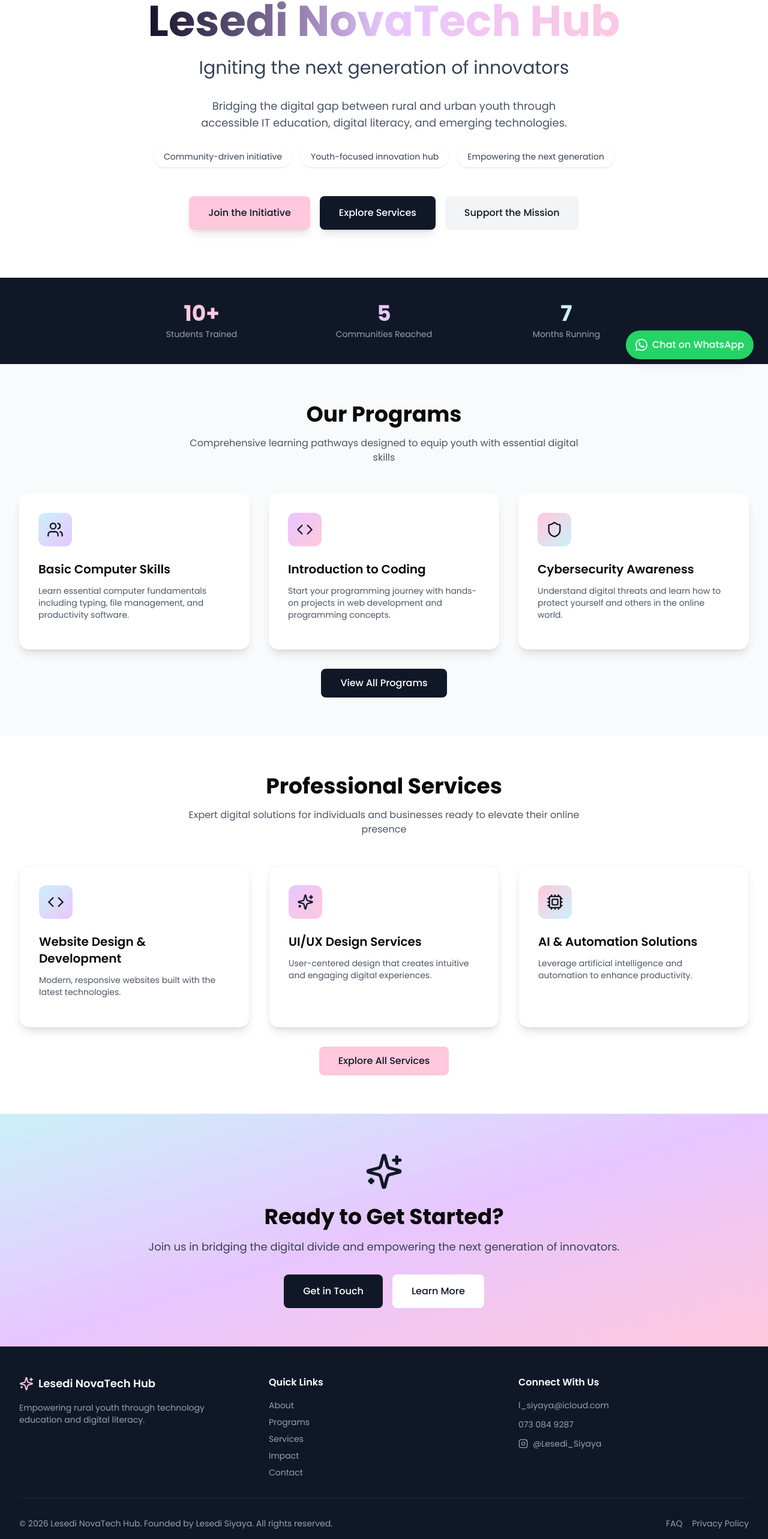
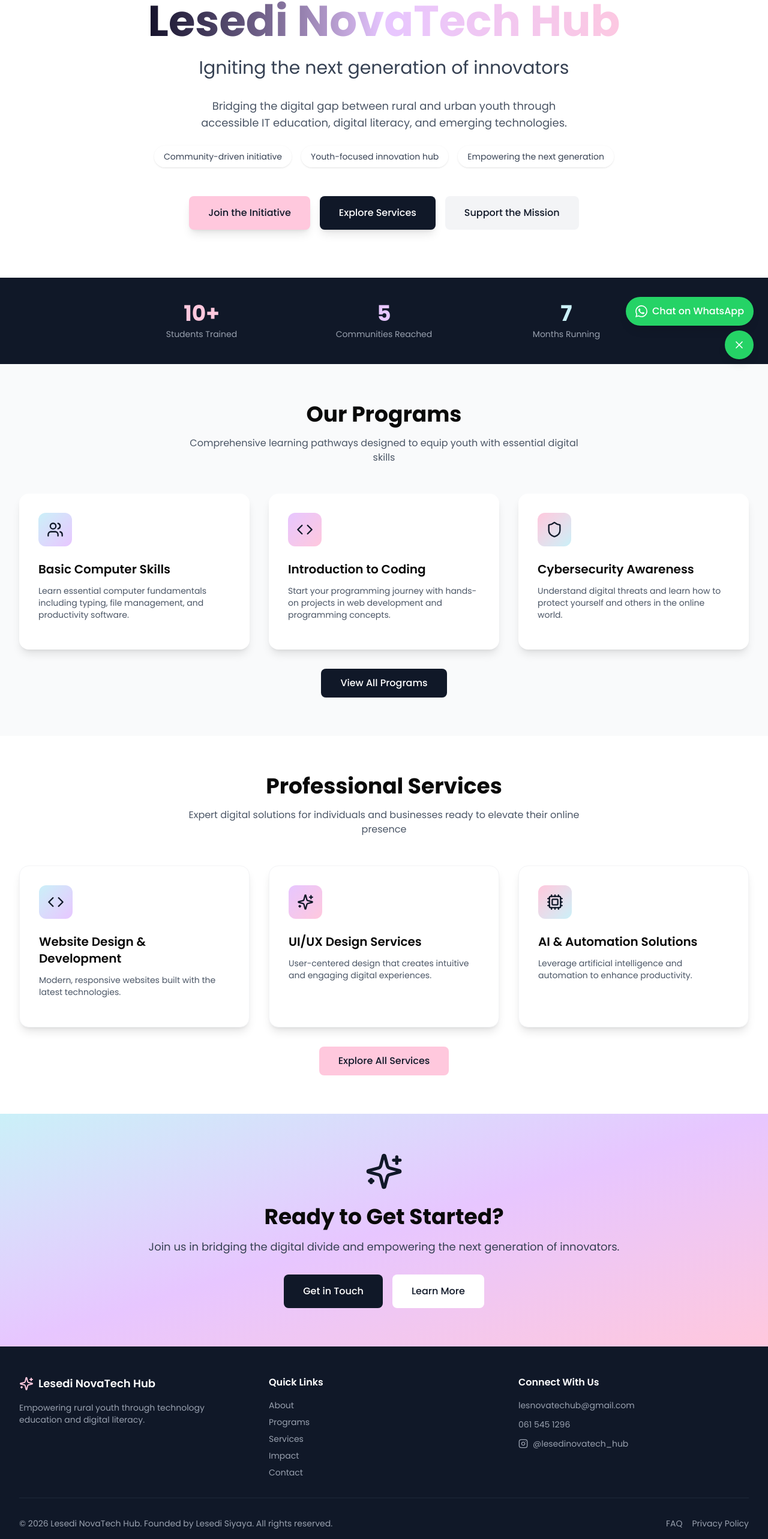
Before and after one commit to LesediSiyaya/Lesedinovatechhubwebsite, a React (Vite) app: page / in a window 1280 px wide. Shown: the part 177-2743 px from the top of the page at 60% size. Built offline with nearby package versions, Linux system fonts and the light colour scheme.

Commit message:
Update contact details and add collapsible WhatsApp button

```diff
--- a/src/app/components/Layout.tsx
+++ b/src/app/components/Layout.tsx
@@ -4,6 +4,7 @@ import { Sparkles, Menu, X, Instagram } from 'lucide-react';
 
 export default function Layout() {
   const [menuOpen, setMenuOpen] = useState(false);
+  const [whatsappOpen, setWhatsappOpen] = useState(true);
   const location = useLocation();
 
   const isActive = (path: string) => {
@@ -21,6 +22,12 @@ export default function Layout() {
     { path: '/impact', label: 'Impact' },
     { path: '/contact', label: 'Contact' },
   ];
+
+  const whatsappIcon = (
+    <svg xmlns="http://www.w3.org/2000/svg" className="w-5 h-5 flex-shrink-0" viewBox="0 0 24 24" fill="currentColor">
+      <path d="M17.472 14.382c-.297-.149-1.758-.867-2.03-.967-.273-.099-.471-.148-.67.15-.197.297-.767.966-.94 1.164-.173.199-.347.223-.644.075-.297-.15-1.255-.463-2.39-1.475-.883-.788-1.48-1.761-1.653-2.059-.173-.297-.018-.458.13-.606.134-.133.298-.347.446-.52.149-.174.198-.298.298-.497.099-.198.05-.371-.025-.52-.075-.149-.669-1.612-.916-2.207-.242-.579-.487-.5-.669-.51-.173-.008-.371-.01-.57-.01-.198 0-.52.074-.792.372-.272.297-1.04 1.016-1.04 2.479 0 1.462 1.065 2.875 1.213 3.074.149.198 2.096 3.2 5.077 4.487.709.306 1.262.489 1.694.625.712.227 1.36.195 1.871.118.571-.085 1.758-.719 2.006-1.413.248-.694.248-1.289.173-1.413-.074-.124-.272-.198-.57-.347m-5.421 7.403h-.004a9.87 9.87 0 01-5.031-1.378l-.361-.214-3.741.982.998-3.648-.235-.374a9.86 9.86 0 01-1.51-5.26c.001-5.45 4.436-9.884 9.888-9.884 2.64 0 5.122 1.03 6.988 2.898a9.825 9.825 0 012.893 6.994c-.003 5.45-4.437 9.884-9.885 9.884m8.413-18.297A11.815 11.815 0 0012.05 0C5.495 0 .16 5.335.157 11.892c0 2.096.547 4.142 1.588 5.945L.057 24l6.305-1.654a11.882 11.882 0 005.683 1.448h.005c6.554 0 11.89-5.335 11.893-11.893a11.821 11.821 0 00-3.48-8.413z"/>
+    </svg>
+  );
 
   return (
     <div className="min-h-screen bg-white">
@@ -116,20 +123,20 @@ export default function Layout() {
             <div>
               <h4 className="font-semibold mb-4">Connect With Us</h4>
               <div className="space-y-3 text-sm text-gray-400">
-                <a href="mailto:l_siyaya@icloud.com" className="block hover:text-[#ffc8dd] transition-colors">
-                  l_siyaya@icloud.com
+                <a href="mailto:lesnovatechub@gmail.com" className="block hover:text-[#ffc8dd] transition-colors">
+                  lesnovatechub@gmail.com
                 </a>
-                <a href="tel:+27730849287" className="block hover:text-[#ffc8dd] transition-colors">
-                  073 084 9287
+                <a href="tel:+27615451296" className="block hover:text-[#ffc8dd] transition-colors">
+                  061 545 1296
                 </a>
                 <a
-                  href="https://www.instagram.com/Lesedi_Siyaya"
+                  href="https://www.instagram.com/lesedinovatech_hub"
                   target="_blank"
                   rel="noopener noreferrer"
                   className="inline-flex items-center gap-2 hover:text-[#ffc8dd] transition-colors"
                 >
                   <Instagram className="w-4 h-4" />
-                  @Lesedi_Siyaya
+                  @lesedinovatech_hub
                 </a>
               </div>
             </div>
@@ -145,18 +152,27 @@ export default function Layout() {
       </footer>
 
       {/* WhatsApp Floating Button */}
+      <div className="fixed bottom-6 right-6 z-50 flex flex-col items-end gap-2">
+        {whatsappOpen && (
           <a
-        href="https://wa.me/27730849287"
+            href="https://wa.me/27615451296"
             target="_blank"
             rel="noopener noreferrer"
-        className="fixed bottom-6 right-6 z-50 flex items-center gap-2 bg-[#25D366] hover:bg-[#1ebe5d] text-white font-medium px-4 py-3 rounded-full shadow-lg hover:shadow-xl transition-all transform hover:scale-105 active:scale-95"
+            className="flex items-center gap-2 bg-[#25D366] hover:bg-[#1ebe5d] text-white font-medium px-4 py-3 rounded-full shadow-lg hover:shadow-xl transition-all transform hover:scale-105 active:scale-95"
             aria-label="Chat on WhatsApp"
           >
-        <svg xmlns="http://www.w3.org/2000/svg" className="w-5 h-5" viewBox="0 0 24 24" fill="currentColor">
-          <path d="M17.472 14.382c-.297-.149-1.758-.867-2.03-.967-.273-.099-.471-.148-.67.15-.197.297-.767.966-.94 1.164-.173.199-.347.223-.644.075-.297-.15-1.255-.463-2.39-1.475-.883-.788-1.48-1.761-1.653-2.059-.173-.297-.018-.458.13-.606.134-.133.298-.347.446-.52.149-.174.198-.298.298-.497.099-.198.05-.371-.025-.52-.075-.149-.669-1.612-.916-2.207-.242-.579-.487-.5-.669-.51-.173-.008-.371-.01-.57-.01-.198 0-.52.074-.792.372-.272.297-1.04 1.016-1.04 2.479 0 1.462 1.065 2.875 1.213 3.074.149.198 2.096 3.2 5.077 4.487.709.306 1.262.489 1.694.625.712.227 1.36.195 1.871.118.571-.085 1.758-.719 2.006-1.413.248-.694.248-1.289.173-1.413-.074-.124-.272-.198-.57-.347m-5.421 7.403h-.004a9.87 9.87 0 01-5.031-1.378l-.361-.214-3.741.982.998-3.648-.235-.374a9.86 9.86 0 01-1.51-5.26c.001-5.45 4.436-9.884 9.888-9.884 2.64 0 5.122 1.03 6.988 2.898a9.825 9.825 0 012.893 6.994c-.003 5.45-4.437 9.884-9.885 9.884m8.413-18.297A11.815 11.815 0 0012.05 0C5.495 0 .16 5.335.157 11.892c0 2.096.547 4.142 1.588 5.945L.057 24l6.305-1.654a11.882 11.882 0 005.683 1.448h.005c6.554 0 11.89-5.335 11.893-11.893a11.821 11.821 0 00-3.48-8.413z"/>
-        </svg>
-        Chat on WhatsApp
+            {whatsappIcon}
+            <span>Chat on WhatsApp</span>
           </a>
+        )}
+        <button
+          onClick={() => setWhatsappOpen(!whatsappOpen)}
+          className="flex items-center justify-center w-12 h-12 bg-[#25D366] hover:bg-[#1ebe5d] text-white rounded-full shadow-lg hover:shadow-xl transition-all transform hover:scale-105 active:scale-95"
+          aria-label={whatsappOpen ? 'Minimise WhatsApp button' : 'Open WhatsApp'}
+        >
+          {whatsappOpen ? <X className="w-5 h-5" /> : whatsappIcon}
+        </button>
+      </div>
     </div>
   );
 }
```
Lines whose indentation alone changed are shown as unchanged.
